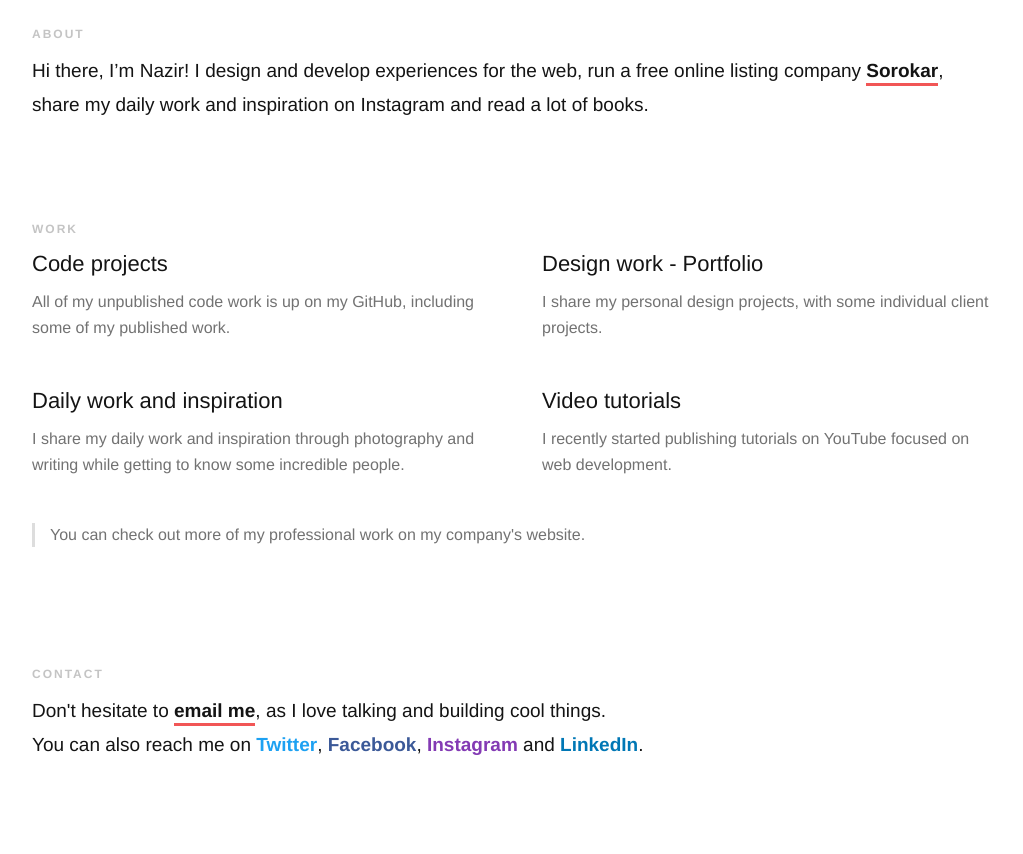
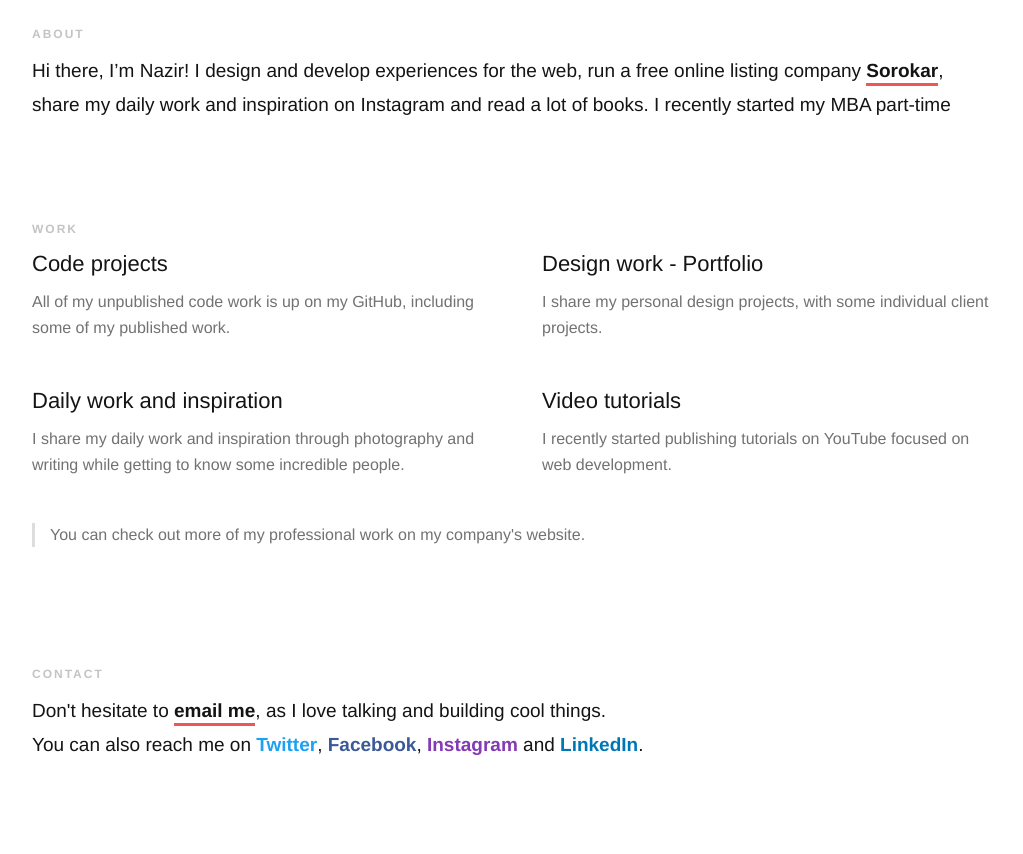
Before and after one commit to NazirAhmad123/nazir.github.io, a plain HTML site: page index.html in a window 1280 px wide. Shown: the part 968-1822 px from the top of the page, without its empty margins (128-1151 px from the left). Drawn offline with Linux system fonts and the light colour scheme.

Commit message:
Update index.html

```diff
--- a/index.html
+++ b/index.html
@@ -33,7 +33,7 @@
 
       <section id="about">
         <h4>About</h4>
-        <p class="large">Hi there, I’m Nazir! I design and develop experiences for the web, run a free online listing company <a class="border" href="https://sorokar.com" target="_blank">Sorokar</a>, share my daily work and inspiration on Instagram and read a lot of books.</p>
+        <p class="large">Hi there, I’m Nazir! I design and develop experiences for the web, run a free online listing company <a class="border" href="https://sorokar.com" target="_blank">Sorokar</a>, share my daily work and inspiration on Instagram and read a lot of books. I recently started my MBA part-time</p>
       </section>
 
       <section id="work">
```
